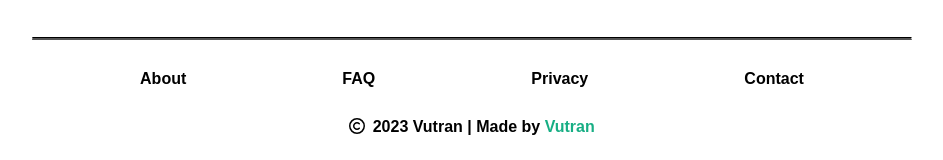
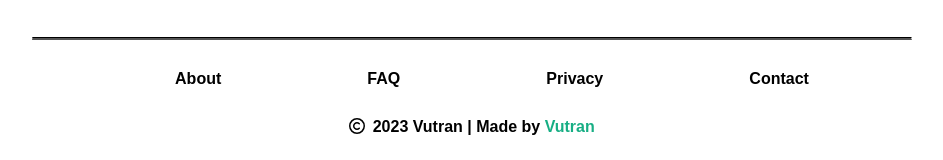
Before and after one commit to vutran01122003/fe-blog, a React (Create React App) app: page / in a window 1280 px wide. Shown: the part 589-749 px from the top of the page, without its empty margins (168-1111 px from the left). Built offline with nearby package versions, Linux system fonts and the light colour scheme; no server answers; the HTML template or start-up script is replaced by a standard one.

Commit message:
remove padding 0

```diff
--- a/src/App.css
+++ b/src/App.css
@@ -1,5 +1,4 @@
 * {
-    padding: 0px;
     margin: 0;
     box-sizing: border-box;
 }
```
